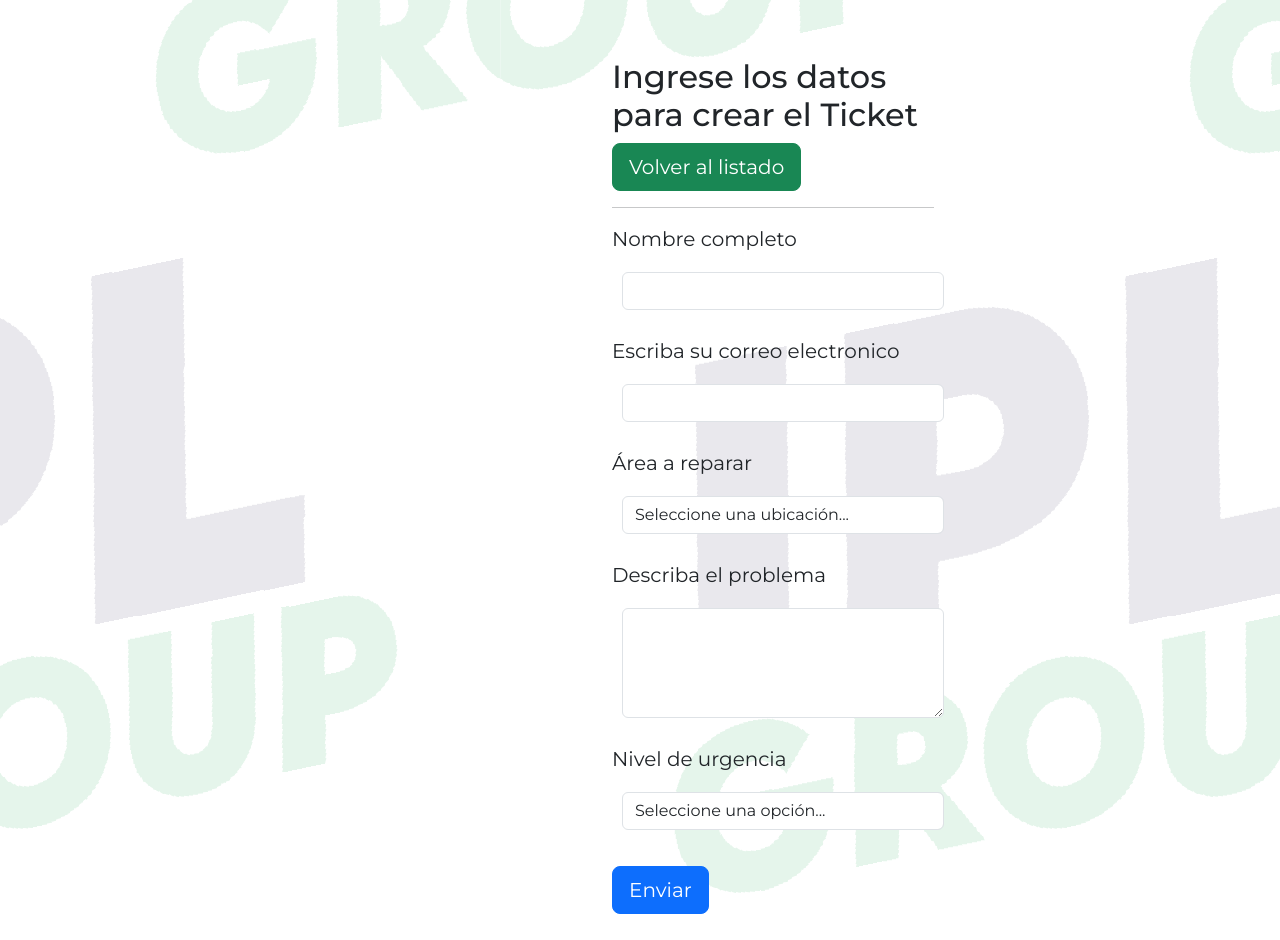
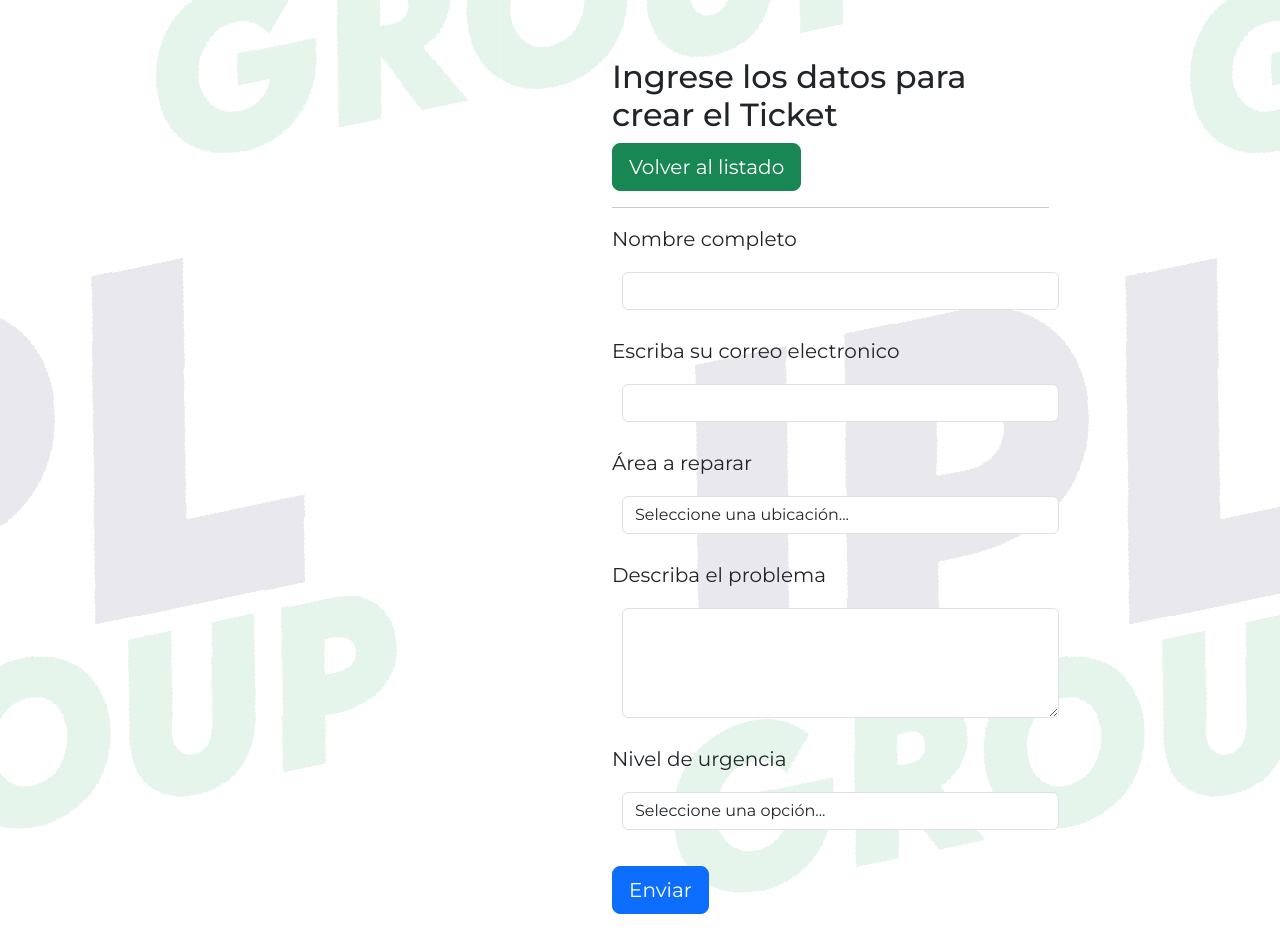
Before and after one commit to Israel25g/LaParca, a PHP site: page /host_virtual_M/index/crear_m.php in a window 1280 px wide. Shown: the part 92-1032 px from the top of the page. Run offline with PHP 8.4, Linux system fonts and the light colour scheme; data that the repository does not hold is empty; some libraries are stand-ins or nearby versions.

Commit message:
fix, ancho del formulario

```diff
--- a/host_virtual_M/index/crear_m.php
+++ b/host_virtual_M/index/crear_m.php
@@ -119,7 +119,7 @@ if (isset($_POST['submit'])) {
 
 <div class="tickM-main-block">
         <div class="row" style="margin-left:600px!important; margin-top: 150px!important">
-            <div class="col-md-6">
+            <div class="col-md-8">
                 <h2 class="">Ingrese los datos para crear el Ticket</h2>
                 <a class="btn btn-success btn-lg" href="../index/index_m.php">Volver al listado</a>
                 <hr>
```
